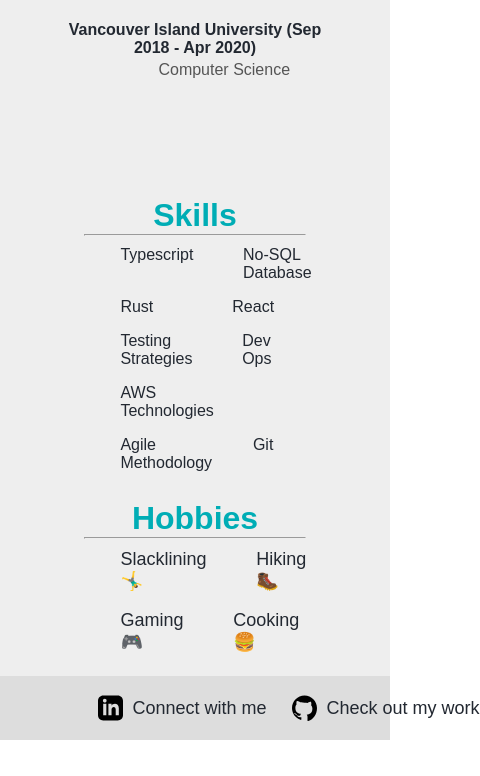
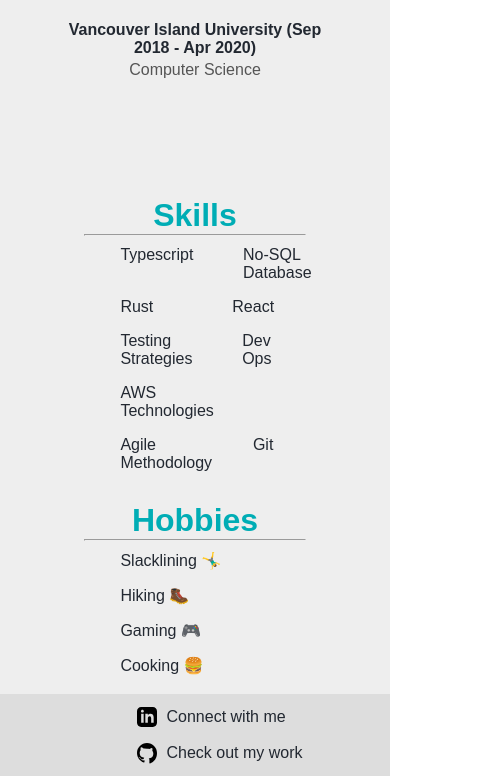
Before and after one commit to kbonnici/kbonnici.github.io, a plain HTML site: page index.html in a window 390 px wide. Shown: the part 712-1488 px from the top of the page, 480 px wide, since content can reach past the window. Before the commit the page ends 1452 px from the top, so only its background shows below. Drawn offline with Linux system fonts and the light colour scheme.

Commit message:
fix mis-alignment at mobile level

```diff
--- a/index.html
+++ b/index.html
@@ -86,21 +86,21 @@
 
   <section class="contact">
     <div class="socials">
-      <span class="social-link">
+      <div class="social-link">
         <svg xmlns="http://www.w3.org/2000/svg" width="36" height="36" viewBox="0 0 24 24">
           <path d="M19 0h-14c-2.761 0-5 2.239-5 5v14c0 2.761 2.239 5 5 5h14c2.762 0 5-2.239 5-5v-14c0-2.761-2.238-5-5-5zm-11 19h-3v-11h3v11zm-1.5-12.268c-.966 0-1.75-.79-1.75-1.764s.784-1.764 1.75-1.764 1.75.79 1.75 1.764-.783 1.764-1.75 1.764zm13.5 12.268h-3v-5.604c0-3.368-4-3.113-4 0v5.604h-3v-11h3v1.765c1.396-2.586 7-2.777 7 2.476v6.759z"/>
         </svg>
 
        <a href="https://linkedin.com/in/karlbonnici">Connect with me</a>
-      </span>
+      </div>
 
-      <span class="social-link">
+      <div class="social-link">
         <svg xmlns="http://www.w3.org/2000/svg" width="36" height="36" viewBox="0 0 24 24">
           <path d="M12 0C5.373 0 0 5.373 0 12c0 5.303 3.438 9.8 8.207 11.387.6.113.793-.258.793-.577 0-.285-.01-1.04-.015-2.04-3.338.724-4.042-1.61-4.042-1.61C3.29 18.11 2.54 17.7 2.54 17.7c-1.087-.743.083-.727.083-.727 1.205.084 1.838 1.236 1.838 1.236 1.07 1.834 2.807 1.305 3.49.998.108-.776.417-1.305.76-1.605-2.665-.303-5.466-1.332-5.466-5.93 0-1.31.465-2.38 1.235-3.22-.135-.303-.54-1.524.105-3.176 0 0 1.005-.322 3.3 1.23A11.53 11.53 0 0112 6.91c.99 0 1.98.133 2.918.39 2.29-1.552 3.295-1.23 3.295-1.23.645 1.652.24 2.873.12 3.176.765.84 1.23 1.91 1.23 3.22 0 4.61-2.805 5.625-5.475 5.92.42.36.81 1.096.81 2.22 0 1.605-.015 2.896-.015 3.286 0 .315.18.69.8.57C20.565 22.797 24 18.3 24 12c0-6.627-5.373-12-12-12z"/>
         </svg>
 
         <a href="https://github.com/kbonnici">Check out my work</a>
-      </span>
+      </div>
     </div>
   </section>
 </body>
--- a/styles.css
+++ b/styles.css
@@ -115,14 +115,14 @@ hr {
     justify-content: space-around;
     width: 50%;
     gap: 15px;
+    padding-top: 15px;
+    padding-bottom: 15px;
 }
 
 .social-link {
     display: flex;
     align-items: center;
     gap: 10px;
-    justify-content: center;
-    height: 4rem;
     text-wrap: nowrap;
 }
 
@@ -200,6 +200,16 @@ a:active {
         margin: auto auto 10px auto;
         text-align: center;
     }
+
+    .flex-container p {
+        margin-left: 20%;
+        flex-basis: 25%;
+    }
+
+    .socials {
+        padding-top: 10px;
+        padding-bottom: 10px;
+    }
 }
 
 @media only screen and (max-width: 800px) {
@@ -219,10 +229,6 @@ a:active {
         font-size: 1.5rem;
     }
 
-    .resume-item p {
-        margin-left: 20%;
-        flex-basis: 25%;
-    }
 
     .socials {
         gap: 25px;
@@ -265,4 +271,29 @@ a:active {
         font-size: 1em;
         margin-top: 0;
     }
+
+    .hobbies p{
+        font-size: 1em;
+        text-wrap: nowrap;
+    }
+
+    .socials {
+        flex-direction: column;
+        align-items: start;
+        justify-content: center;
+        padding-top: 5px;
+        padding-bottom: 5px;
+        gap: 0;
+    }
+
+    .social-link {
+       margin-left: 20%;
+    }
+    .social-link svg {
+        width: 20px;
+    }
+
+    .social-link a {
+        font-size: 1em;
+    }
 }
```
Lines whose indentation alone changed are shown as unchanged.
